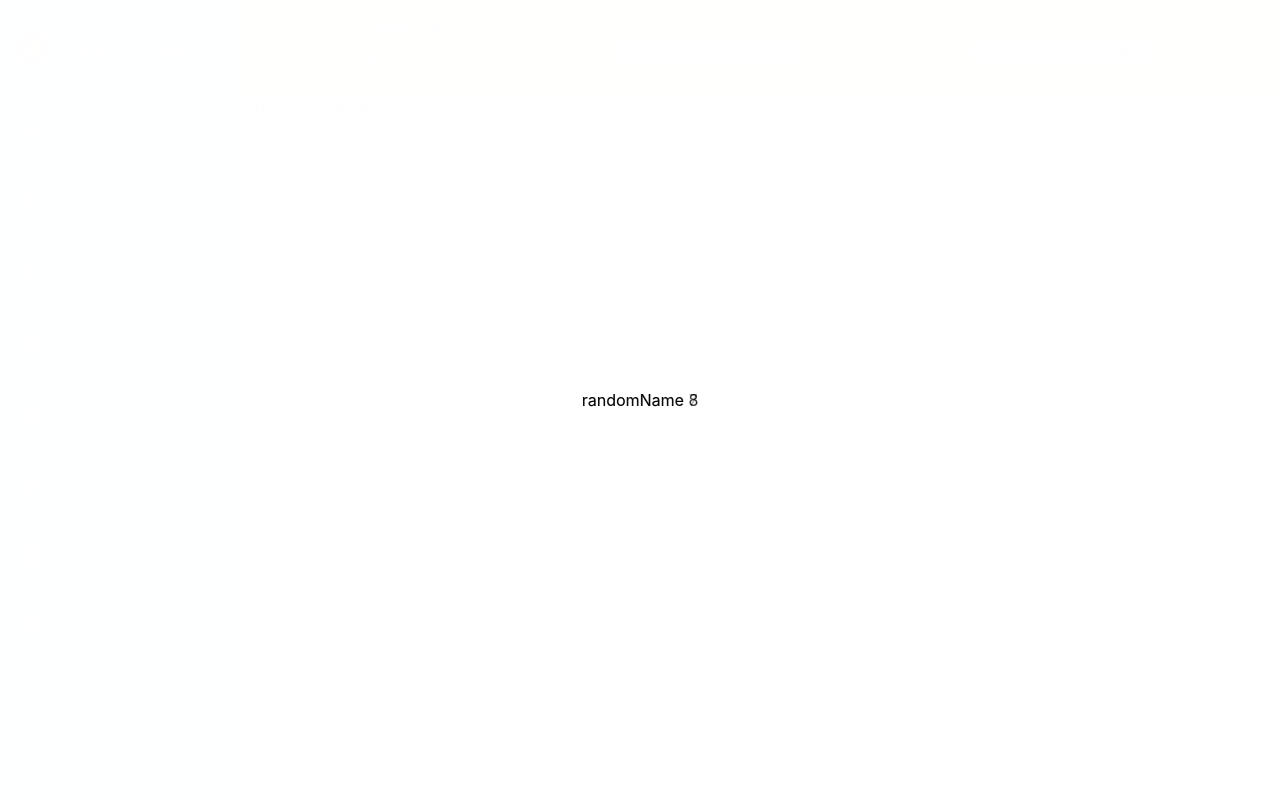
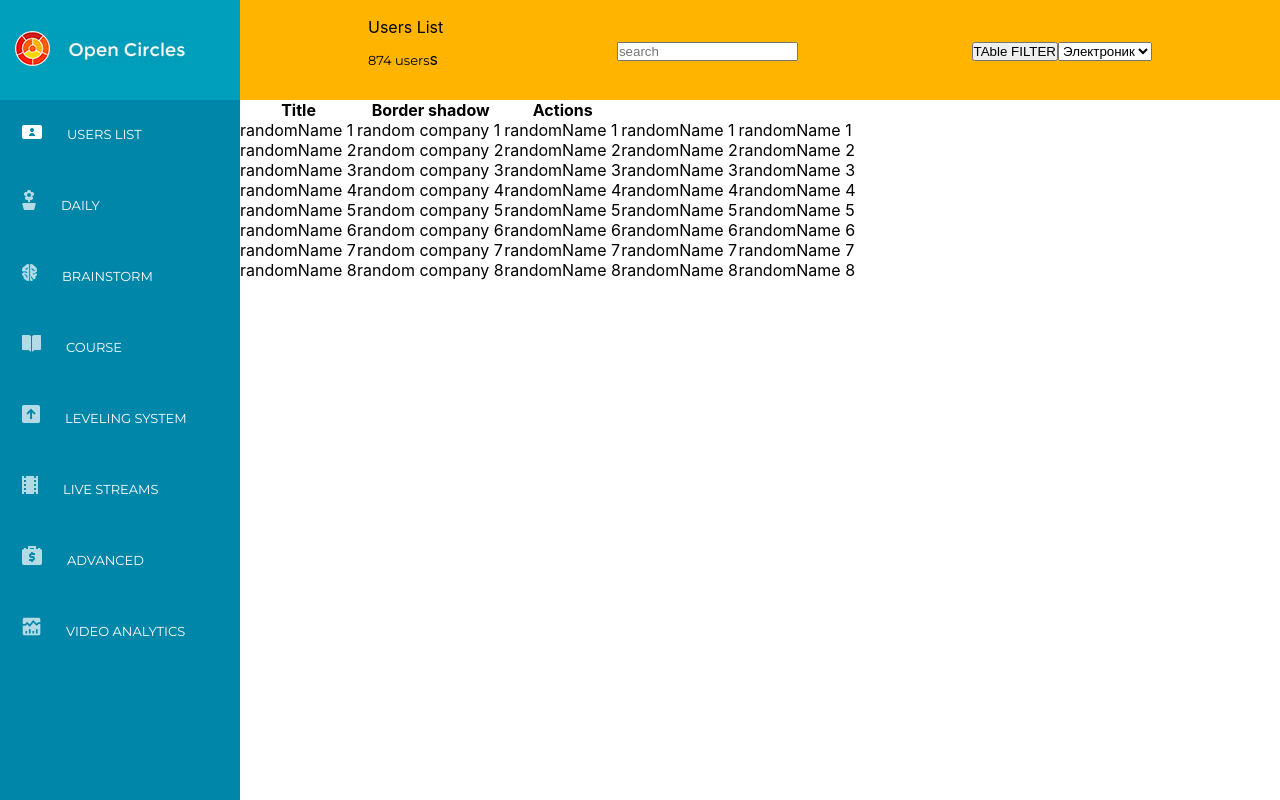
Before and after one commit to kirillGovor/Smartym-Pro, a React (Create React App) app in the folder smatriym_pro_test/: page / in a window 1280 px wide. Built offline with nearby package versions, Linux system fonts and the light colour scheme.

Commit message:
added popup to render

```diff
--- a/smatriym_pro_test/src/components/content/Table.tsx
+++ b/smatriym_pro_test/src/components/content/Table.tsx
@@ -1,10 +1,12 @@
 import React, { useEffect, useState } from "react";
-import Popup from "./Popup";
+import User from "./User";
 import { AppContext } from "../contextApp";
-import { User } from "../../types/types";
+import { IUser } from "../../types/types";
 
 const Table: React.FC = () => {
   const { state, getUsers } = React.useContext(AppContext);
+
+
 
   useEffect(() => {
     debugger;
@@ -21,7 +23,7 @@ const Table: React.FC = () => {
         </tr>
       </thead>
       <tbody>
-        {state ? state.users.map((d: User) => <Popup {...d} />) : null}
+        {state ? state.users.map((d: IUser) => <User {...d} />) : null}
       </tbody>
     </table>
   );
--- /dev/null
+++ b/smatriym_pro_test/src/components/content/User.tsx
@@ -0,0 +1,30 @@
+import React from "react";
+import { IUser } from "../../types/types";
+import { AppContext } from "../contextApp";
+import Popup from "./popup";
+
+const User = (props: IUser) => {
+  //items
+  const [isEditing, setIsEditing] = React.useState<boolean>(false);
+  const { state, setEdding } = React.useContext(AppContext);
+
+  return (
+    <>
+      <tr
+        onClick={() => {
+          debugger;
+          setEdding && setIsEditing(true);
+        }}
+      >
+        <td>{props.name}</td>
+        <td>{props.comapny}</td>
+        <td>{props.name}</td>
+        <td>{props.name}</td>
+        <td>{props.name}</td>
+      </tr>
+      {isEditing? <Popup {...props} /> : null}
+    </>
+  );
+};
+
+export default User;
--- a/smatriym_pro_test/src/services/getAllUsers.ts
+++ b/smatriym_pro_test/src/services/getAllUsers.ts
@@ -1,7 +1,7 @@
-import {User} from "../types/types"
+import {IUser} from "../types/types"
 
 export async function getAllUsers () {
-  let users:User[] =  [
+  let users:IUser[] =  [
     {
       email: "randomEmail1",
       name: "randomName 1",
```
